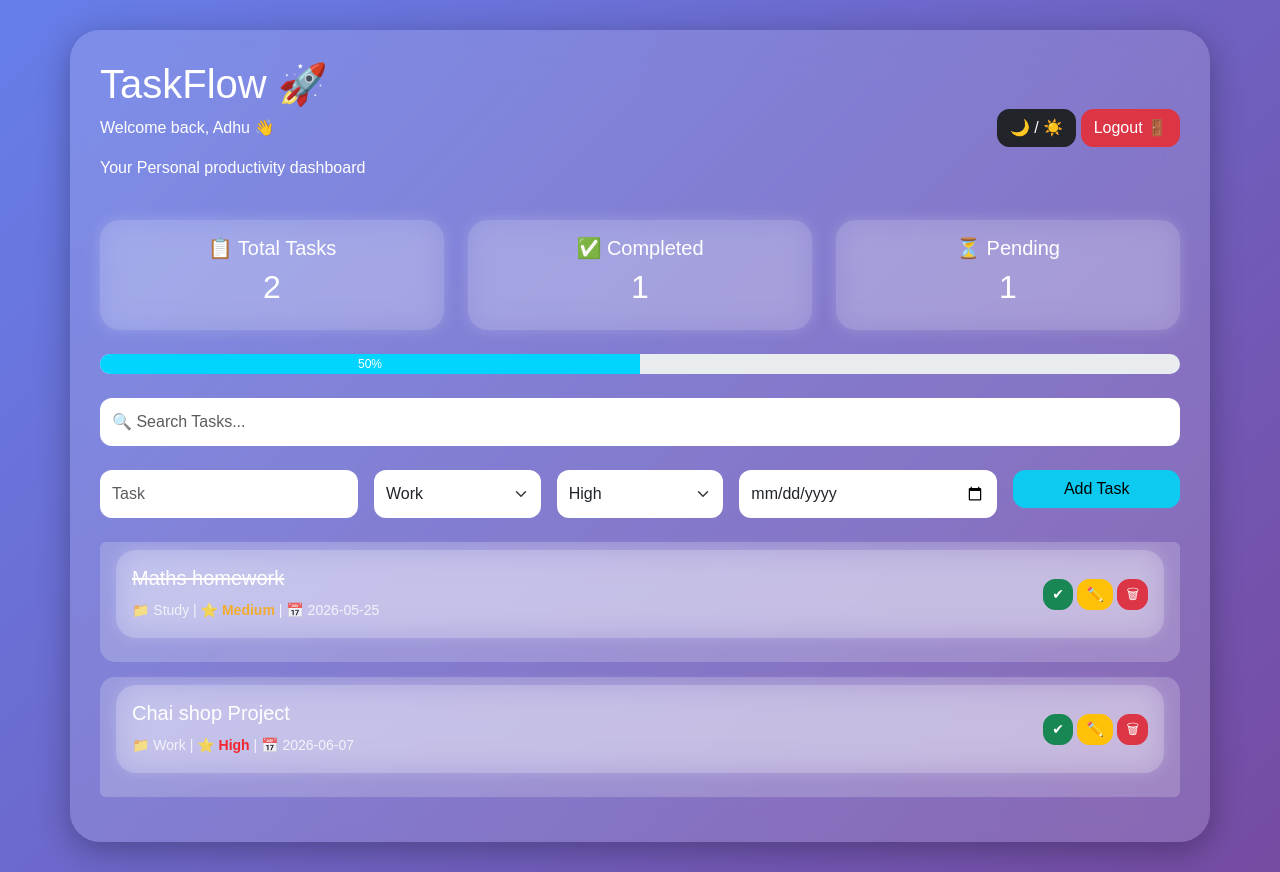
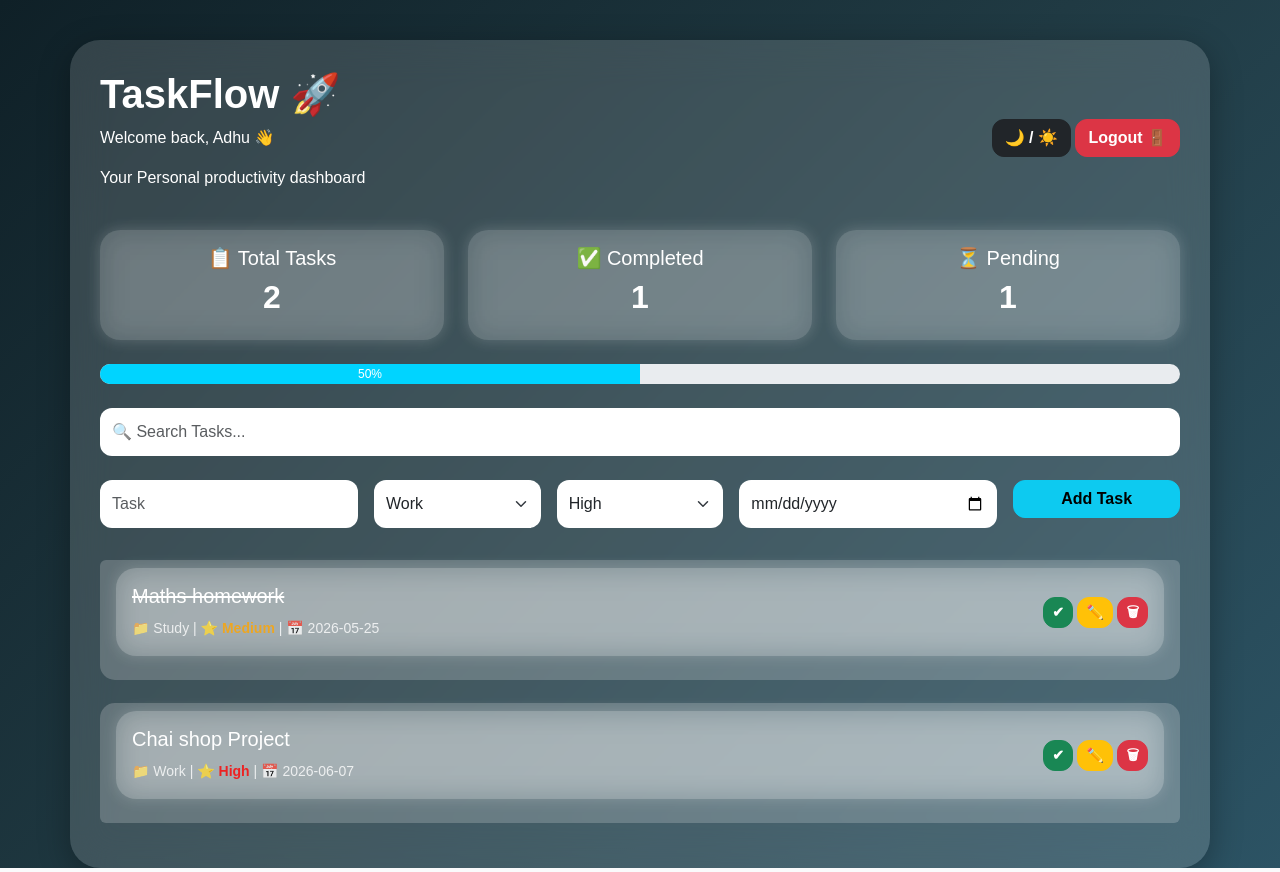
Before and after one commit to athulliashaju-lab/todo--flask-app, a Flask app: page / in a window 1280 px wide. Run offline with Flask 3, Linux system fonts and the light colour scheme; a user stored in the database is signed in; data comes from the database, SQL or seed files in the repository; both versions use the stored data as it was after the commit.

Commit message:
UI fixes and dark mode improvements

```diff
--- a/app.py
+++ b/app.py
@@ -192,10 +192,16 @@ def done(id):
     conn = sqlite3.connect("todo.db")
     c = conn.cursor()
 
-    c.execute(
-        "UPDATE tasks SET done=1 WHERE id=?",
-        (id,)
-    )
+    c.execute( "SELECT done FROM tasks WHERE id=?",(id,))
+
+    current_status = c.fetchone()[0]
+
+    if current_status == 1:
+        new_status = 0
+    else:
+        new_status = 1
+
+    c.execute("UPDATE tasks SET done=? WHERE id=?", (new_status, id))
 
     conn.commit()
     conn.close()
--- a/templates/index.html
+++ b/templates/index.html
@@ -4,7 +4,10 @@
 
 <title>TaskFlow 🚀</title>
 
-<link href="https://cdn.jsdelivr.net/npm/bootstrap@5.3.0/dist/css/bootstrap.min.css" rel="stylesheet">
+<link
+href="https://cdn.jsdelivr.net/npm/bootstrap@5.3.0/dist/css/bootstrap.min.css" rel="stylesheet">
+
+<link rel="stylesheet" href="{{ url_for('static',filename='style.css')}}">
 
 <style>
 
@@ -12,9 +15,9 @@
 margin:0;
 padding:0;
 box-sizing:border-box;
-font-family:Arial,sans-serif;
+font-family:"Poppins",sans-serif;
 }
-
+z
 body{
 
 background:linear-gradient(
@@ -159,9 +162,7 @@ background:black !important;
 
 <div>
 
-<button
-onclick="toggleMode()"
-class="btn btn-dark">
+<button onclick="toggleMode()"class="btn btn-dark">
 
 🌙 / ☀️
 
@@ -232,16 +233,14 @@ style="width:{{progress}}%">
 </div>
 
 
-<input
-type="text"
+<input type="text"
 id="searchBox"
 class="form-control mb-4"
 placeholder="🔍 Search Tasks..."
 onkeyup="searchTasks()">
 
 
-<form
-method="POST"
+<form method="POST"
 action="/add"
 class="row g-3 mb-4">
 
--- a/templates/static/style.css
+++ b/templates/static/style.css
@@ -1,23 +1,44 @@
 body{
-    background:white;
-    color:black;
-    transition:all 0.5s ease;
+    font-family:'Segoe UI', Tahoma, Geneva, Verdana, sans-serif;
+    min-height:100vh;
+    background:linear-gradient(135deg,#0f2027,#203a43,#2c5364);
 }
 
 .container{
-    max-width:700px;
+    margin-top:40px;
 }
 
 .card{
+    border:none;
     border-radius:20px;
-    padding:15px;
+    padding:25px;
     background:white;
-    box-shadow:0 4px 10px rgba(0,0,0,0.2);
+    box-shadow:0 10px 25px rgba(0,0,0,0.15);
 }
 
 .list-group-item{
     margin-top:8px;
     border-radius:10px;
+    transition:0.3s;
+}
+
+.list-group-item:hover{
+    transform:translateY(-2px);
+    box-shadow:0 5px 15px rgba(0,0,0,0.1);
+}
+
+.btn{
+    border-radius:12px;
+    font-weight:600;
+}
+
+.form-control{
+    border-radius:12px;
+    padding:10px;
+}
+
+h1,h2,h3{
+    font-weight:700;
 }
 
 /* DARK MODE */
@@ -48,44 +69,3 @@ body{
 .dark-mode small{
     color:white !important;
 }
-/* MODERN UI UPGRADE */
-
-body{
-    font-family: 'Segoe UI', Tahoma, Geneva, Verdana, sans-serif;
-    min-height:100vh;
-    background:linear-gradient(135deg,#667eea,#764ba2);
-}
-
-.container{
-    margin-top:40px;
-}
-
-.card{
-    border:none;
-    border-radius:20px;
-    padding:25px;
-    box-shadow:0 10px 25px rgba(0,0,0,0.15);
-}
-
-.btn{
-    border-radius:12px;
-    font-weight:600;
-}
-
-.form-control{
-    border-radius:12px;
-    padding:10px;
-}
-
-h1,h2,h3{
-    font-weight:700;
-}
-
-.list-group-item{
-    transition:0.3s;
-}
-
-.list-group-item:hover{
-    transform:translateY(-2px);
-    box-shadow:0 5px 15px rgba(0,0,0,0.1);
-}
```
Also changed, not shown: todo.db.
